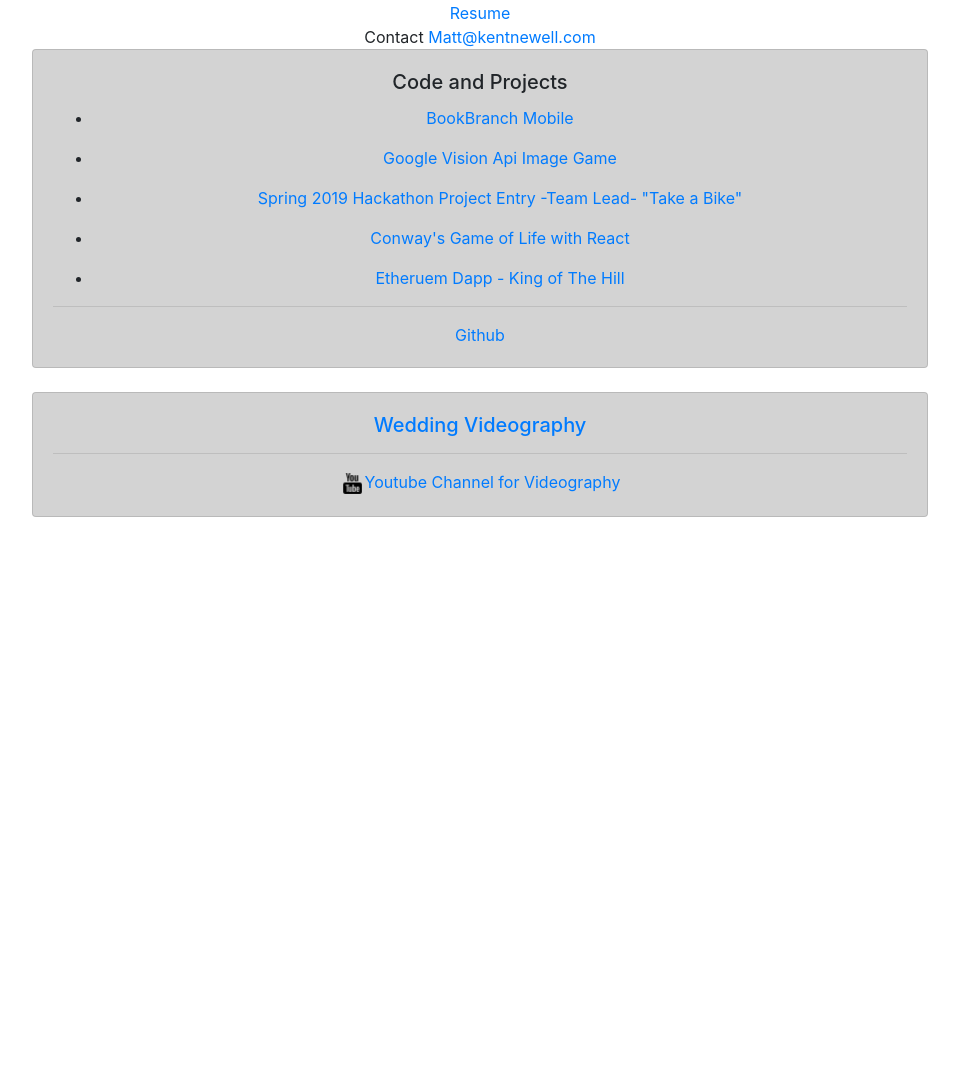
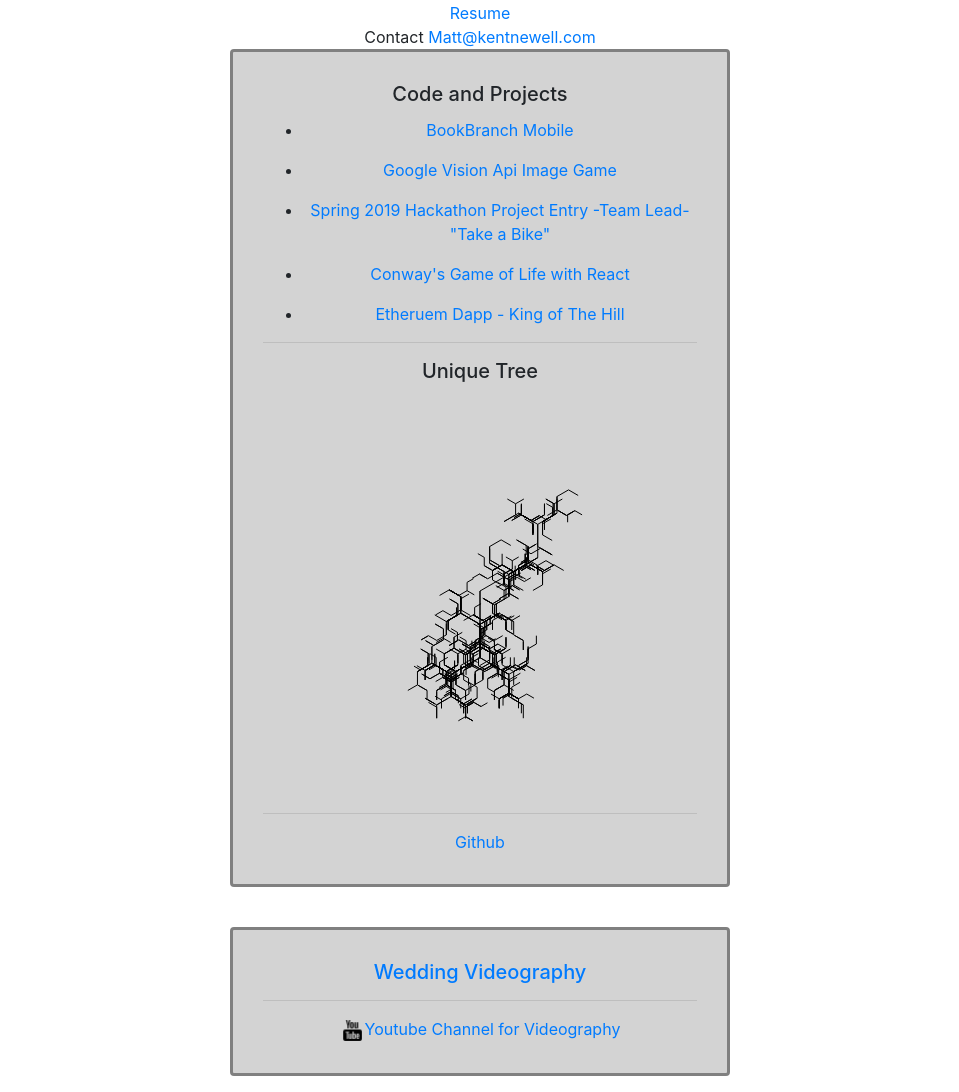
Before and after one commit to MattKNewell/Portfolio, a website: page public/views/index.html in a window 1280 px wide. Shown: the part 302-1394 px from the top of the page, without its empty margins (160-1119 px from the left). Before the commit the page ends 819 px from the top, so only its background shows below. Drawn offline with nearby package versions, Linux system fonts and the light colour scheme; files that its build step writes are made by us from their sources.

Commit message:
Add border and max-width for 'bs' cards

```diff
--- a/public/css/styles.css
+++ b/public/css/styles.css
@@ -35,11 +35,16 @@ body {
 }
 .card{
     background-color:lightgray;
-    margin-left: 15%;
-    margin-right: 15%;
+    width: 60%;
+    max-width: 500px;
+    padding: 10px;
+    border: 3px solid gray;
+    margin: auto;
+    margin-bottom: 1rem;
 }
 
 #canvas{
     float:center;
     background-color:lightgray;
+
 }
--- a/public/views/index.html
+++ b/public/views/index.html
@@ -34,7 +34,7 @@
         Contact <a href="mailto:matt@kentnewell.com?">Matt@kentnewell.com</a>
     </div>
   </div>
-    <div class="card" style="width: auto;">
+    <div class="card">
             <div class="card-body">
             <h5 class="card-title">Code and Projects</h5>
   <ul>
@@ -56,13 +56,16 @@
       <p><a href="https://github.com/MattKNewell/KingOfTheHill_EthdApp">Etheruem Dapp - King of The Hill</a></p>
     </li>
   </ul>
+  <hr>
+  <h5>Unique Tree</h5>
+            <canvas id="canvas" width="400" height="400"></canvas>
             <hr>
             <a href="https://github.com/MattKNewell" class="card-title">Github</a>
             </div>
     </div>
     <br>
     <a href="/videography">
-    <div class="card" style="width: auto;">
+    <div class="card">
             <div class="card-body">
                 <h5 class="card-title">Wedding Videography</h5>
                 <hr>
@@ -71,4 +74,55 @@
     </div>
     </a>
 </body>
+<script>
+  'use strict';
+var canvas = document.getElementById("canvas");
+var ctx = canvas.getContext("2d");
+
+
+const SCALE_FACTOR = 1;
+const MAX_DEPTH = 10;
+const ANGLE = Math.PI/.1;
+const LENGTHSCALE = 0.75;
+const NUMBRANCHES = 4;
+
+
+function drawLine(x1, y1, x2, y2) {
+  ctx.beginPath();
+  ctx.moveTo(x1 * SCALE_FACTOR, y1 * SCALE_FACTOR);
+  ctx.lineTo(x2 * SCALE_FACTOR, y2 * SCALE_FACTOR);
+  ctx.stroke();
+}
+
+drawLine(150, 200, 150, 200)
+tree(1, 200, 200, 3*Math.PI/2)
+
+function tree(depth, xstart, ystart, angle) {
+	// start at left-most branch
+	angle -= ANGLE/2;
+
+	// number of branches at node determined by for loop
+	for(var i = 0; i < NUMBRANCHES; i++) {
+		if(Math.random() < 1-(depth/MAX_DEPTH)) {
+			// draw a line (need to know: start and end and width)
+			var length = 50 / (LENGTHSCALE * depth);
+			var xend = Math.cos(angle)*length + xstart;
+			var yend = Math.sin(angle)*length + ystart;
+			drawLine(xstart, ystart, xend, yend);
+
+			// if we want to recurse
+			if(depth < MAX_DEPTH) {
+				tree(depth+1, xend, yend, angle);
+			} else {
+				// put in a leaf
+          //drawCircle(5,5,5,5)
+			}
+		}
+		// update to new angle
+		angle += ANGLE / (NUMBRANCHES-1);
+	}
+
+
+}
+</script>
 </html>
```
